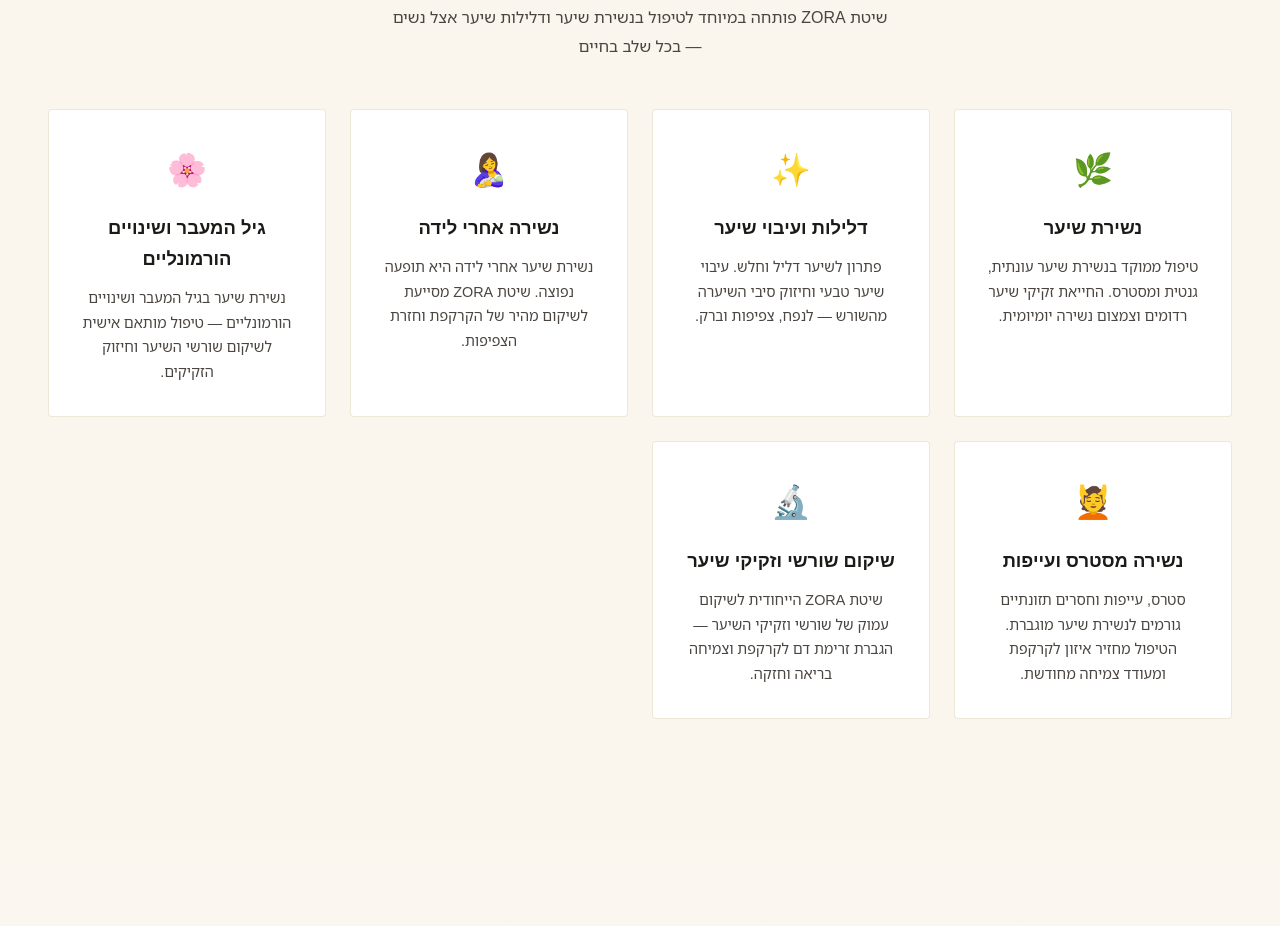
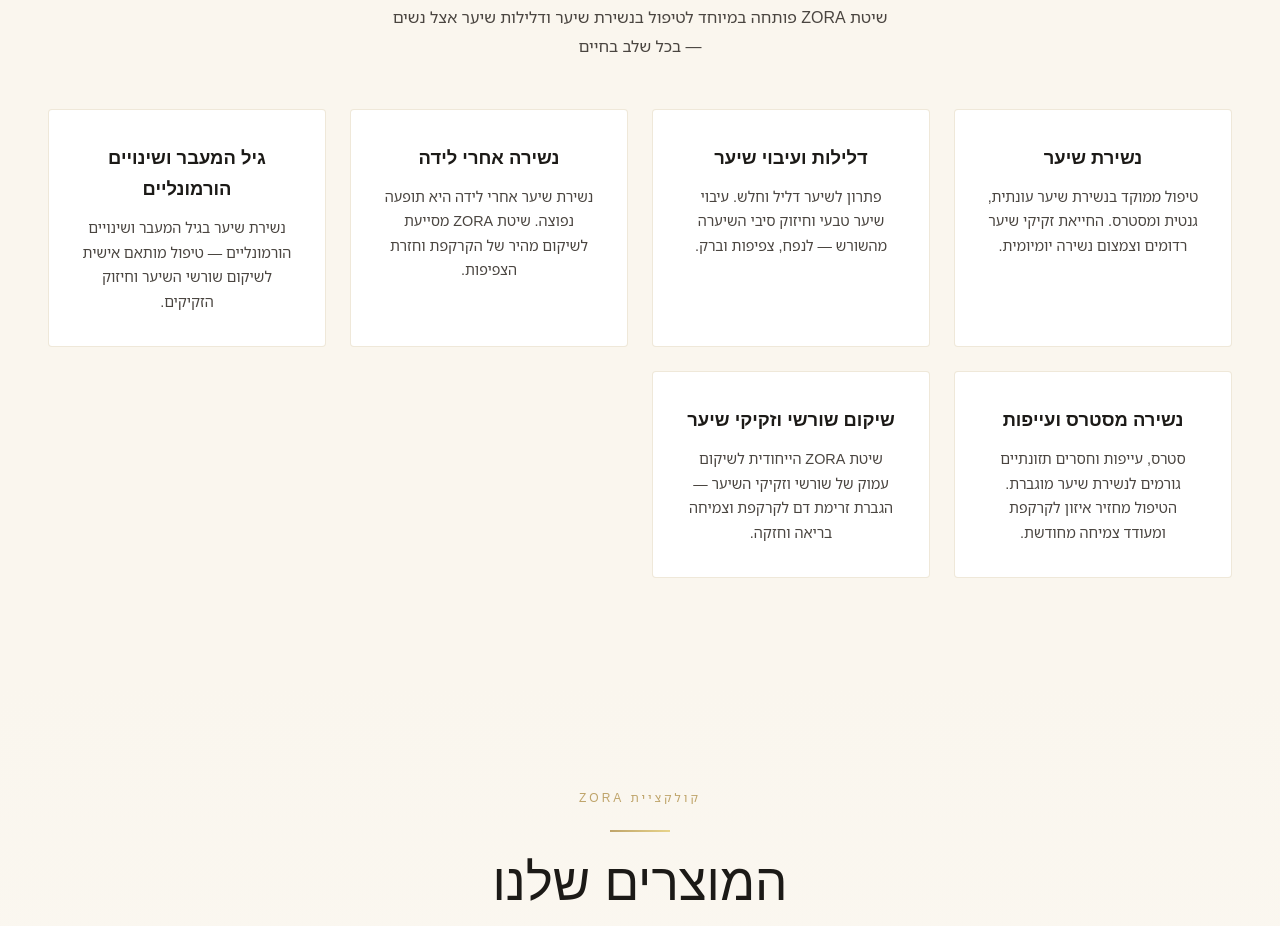
Before and after one commit to idophone1207-sys/ZORA-SITE, a website: page index.html in a window 1280 px wide. Shown: the part 1969-2895 px from the top of the page. Drawn offline with Linux system fonts and the light colour scheme; a web font is replaced by a local one.

Commit message:
Remove emojis from concerns section

```diff
--- a/index.html
+++ b/index.html
@@ -2323,7 +2323,6 @@
       <div style="display:grid; grid-template-columns: repeat(auto-fit, minmax(240px, 1fr)); gap:1.5rem;">
 
         <div style="background:var(--white); border:1px solid var(--border); border-radius:4px; padding:2rem; text-align:center;">
-          <div style="font-size:2rem; margin-bottom:1rem;">🌿</div>
           <h3 style="font-family:var(--font-serif); font-size:1.15rem; color:var(--dark); margin-bottom:0.75rem;">נשירת שיער</h3>
           <p style="font-size:0.9rem; color:var(--mid); line-height:1.7;">
             טיפול ממוקד בנשירת שיער עונתית, גנטית ומסטרס. החייאת זקיקי שיער רדומים וצמצום נשירה יומיומית.
@@ -2331,7 +2330,6 @@
         </div>
 
         <div style="background:var(--white); border:1px solid var(--border); border-radius:4px; padding:2rem; text-align:center;">
-          <div style="font-size:2rem; margin-bottom:1rem;">✨</div>
           <h3 style="font-family:var(--font-serif); font-size:1.15rem; color:var(--dark); margin-bottom:0.75rem;">דלילות ועיבוי שיער</h3>
           <p style="font-size:0.9rem; color:var(--mid); line-height:1.7;">
             פתרון לשיער דליל וחלש. עיבוי שיער טבעי וחיזוק סיבי השיערה מהשורש — לנפח, צפיפות וברק.
@@ -2339,7 +2337,6 @@
         </div>
 
         <div style="background:var(--white); border:1px solid var(--border); border-radius:4px; padding:2rem; text-align:center;">
-          <div style="font-size:2rem; margin-bottom:1rem;">🤱</div>
           <h3 style="font-family:var(--font-serif); font-size:1.15rem; color:var(--dark); margin-bottom:0.75rem;">נשירה אחרי לידה</h3>
           <p style="font-size:0.9rem; color:var(--mid); line-height:1.7;">
             נשירת שיער אחרי לידה היא תופעה נפוצה. שיטת ZORA מסייעת לשיקום מהיר של הקרקפת וחזרת הצפיפות.
@@ -2347,7 +2344,6 @@
         </div>
 
         <div style="background:var(--white); border:1px solid var(--border); border-radius:4px; padding:2rem; text-align:center;">
-          <div style="font-size:2rem; margin-bottom:1rem;">🌸</div>
           <h3 style="font-family:var(--font-serif); font-size:1.15rem; color:var(--dark); margin-bottom:0.75rem;">גיל המעבר ושינויים הורמונליים</h3>
           <p style="font-size:0.9rem; color:var(--mid); line-height:1.7;">
             נשירת שיער בגיל המעבר ושינויים הורמונליים — טיפול מותאם אישית לשיקום שורשי השיער וחיזוק הזקיקים.
@@ -2355,7 +2351,6 @@
         </div>
 
         <div style="background:var(--white); border:1px solid var(--border); border-radius:4px; padding:2rem; text-align:center;">
-          <div style="font-size:2rem; margin-bottom:1rem;">💆</div>
           <h3 style="font-family:var(--font-serif); font-size:1.15rem; color:var(--dark); margin-bottom:0.75rem;">נשירה מסטרס ועייפות</h3>
           <p style="font-size:0.9rem; color:var(--mid); line-height:1.7;">
             סטרס, עייפות וחסרים תזונתיים גורמים לנשירת שיער מוגברת. הטיפול מחזיר איזון לקרקפת ומעודד צמיחה מחודשת.
@@ -2363,7 +2358,6 @@
         </div>
 
         <div style="background:var(--white); border:1px solid var(--border); border-radius:4px; padding:2rem; text-align:center;">
-          <div style="font-size:2rem; margin-bottom:1rem;">🔬</div>
           <h3 style="font-family:var(--font-serif); font-size:1.15rem; color:var(--dark); margin-bottom:0.75rem;">שיקום שורשי וזקיקי שיער</h3>
           <p style="font-size:0.9rem; color:var(--mid); line-height:1.7;">
             שיטת ZORA הייחודית לשיקום עמוק של שורשי וזקיקי השיער — הגברת זרימת דם לקרקפת וצמיחה בריאה וחזקה.
```
